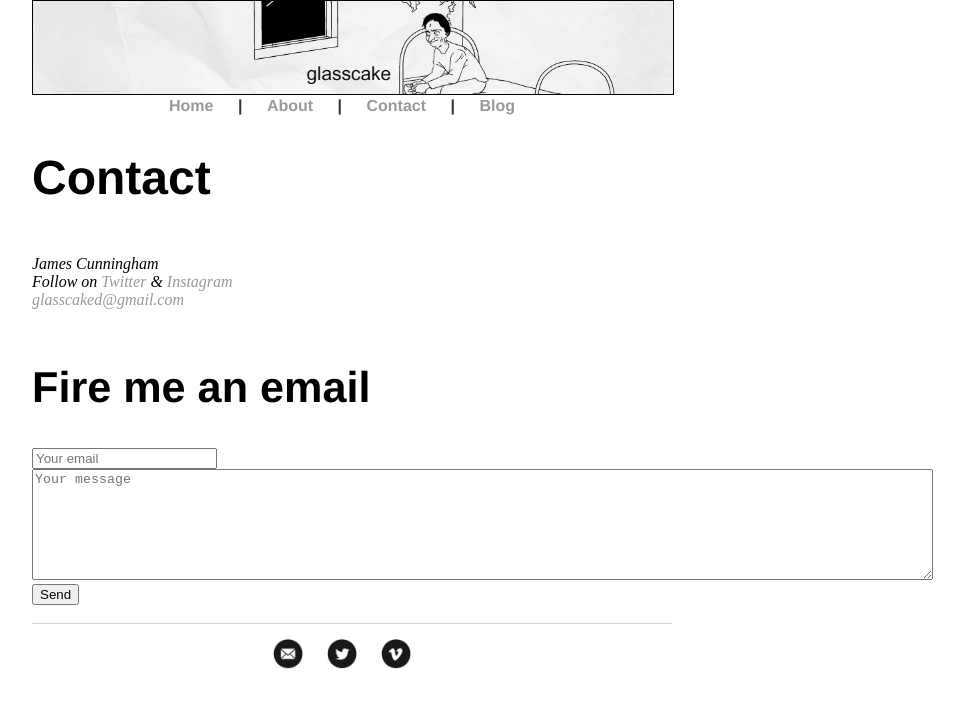
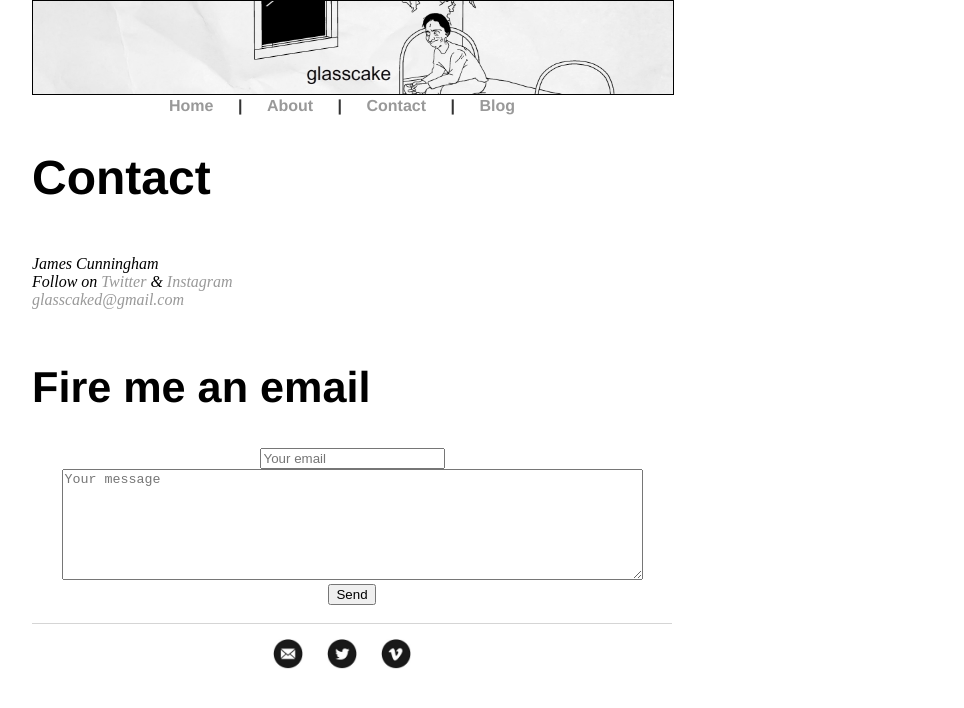
Before and after one commit to glasscaked/strip, a Jekyll site: the page built from contact/index.html, in a window 1280 px wide. Shown: the top 708 px of the page, without its empty margins (288-1252 px from the left). Built offline with Jekyll 4.4.1, drawn with Linux system fonts in a browser that asks for light colours.

Commit message:
Update index.html

```diff
--- a/contact/index.html
+++ b/contact/index.html
@@ -13,10 +13,10 @@ title: Contact | James Cunningham
 					</address><br>
 
 					<h2>Fire me an email</h2>
-		<form method="POST" action="http://formspree.io/glasscaked@gmail.com">
+		<center><form method="POST" action="http://formspree.io/glasscaked@gmail.com">
 		<input name="email" placeholder="Your email" type="email"><br>
-		<textarea rows="7" cols="110" name="message" placeholder="Your message"></textarea><br>
-		<button type="submit">Send</button></form><br>
+		<textarea rows="7" cols="70" name="message" placeholder="Your message"></textarea><br>
+			<button type="submit">Send</button></form><br></center>
 
 
 
```
